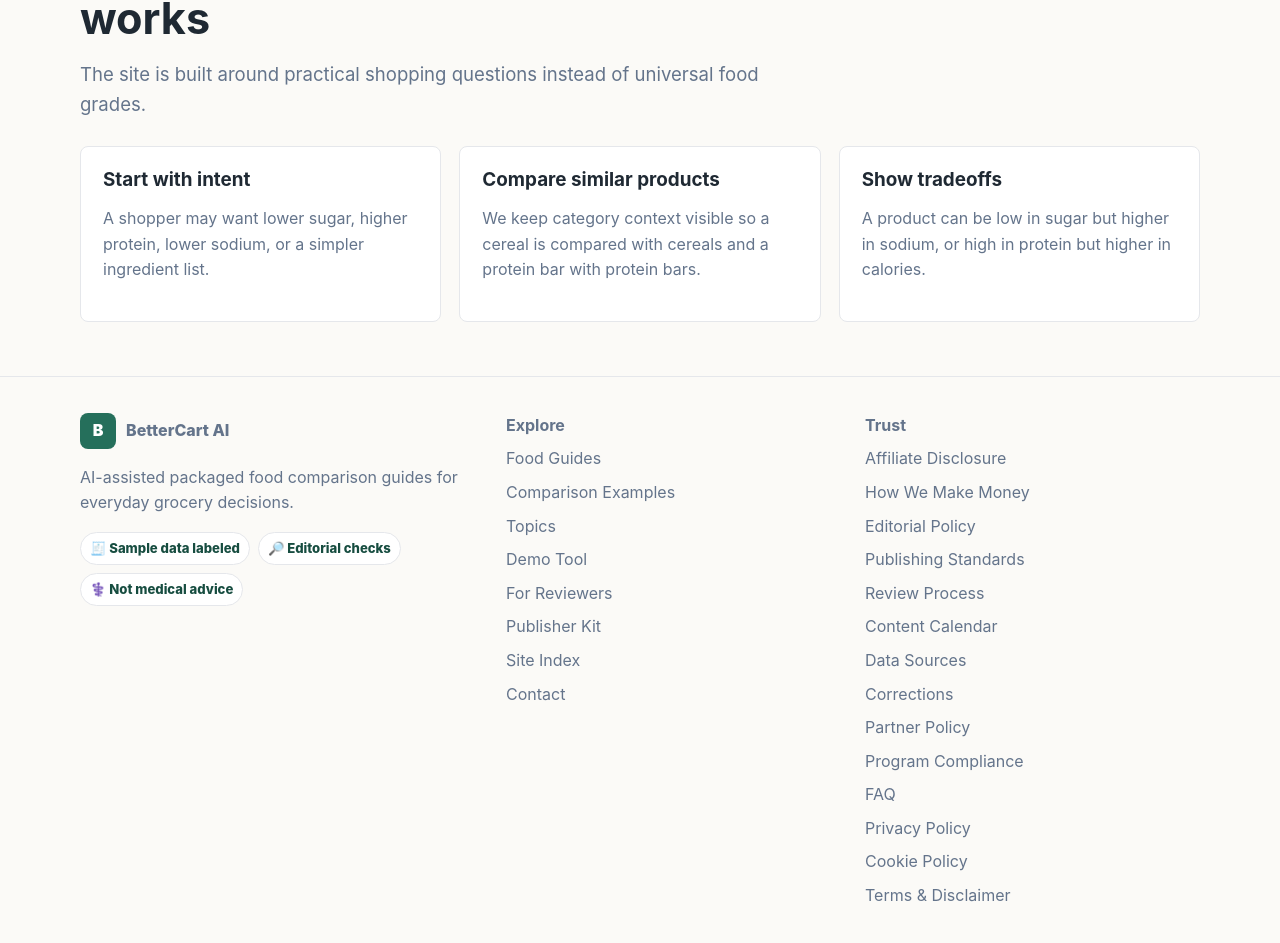
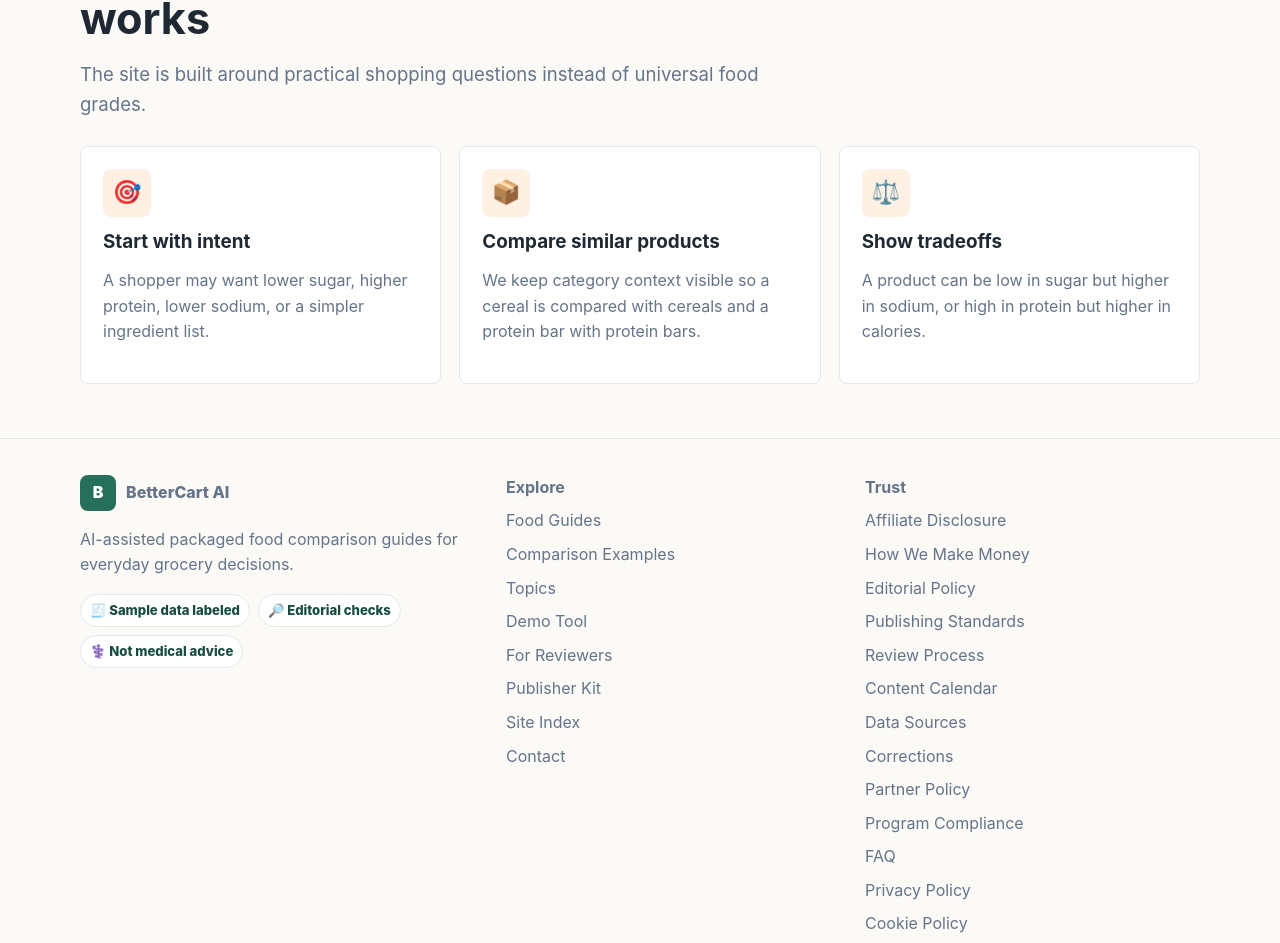
Before and after one commit to Astalos11/bettercart-ai-approval-site, a Next.js app: page / in a window 1280 px wide. Shown: the part 3706-4649 px from the top of the page. Built offline with nearby package versions, Linux system fonts and the light colour scheme; no server answers.

Commit message:
Make homepage workflow more visual

```diff
--- a/app/globals.css
+++ b/app/globals.css
@@ -480,6 +480,29 @@ h3 {
 
 .topic-map strong {
   line-height: 1.25;
+}
+
+.workflow-card {
+  position: relative;
+  background: var(--paper);
+  border: 1px solid var(--line);
+  border-radius: 8px;
+  padding: 22px;
+}
+
+.workflow-card span {
+  display: grid;
+  place-items: center;
+  width: 48px;
+  height: 48px;
+  border-radius: 8px;
+  background: var(--soft-orange);
+  font-size: 1.45rem;
+  margin-bottom: 14px;
+}
+
+.workflow-card p {
+  color: var(--muted);
 }
 
 .scenario-grid {
--- a/app/page.jsx
+++ b/app/page.jsx
@@ -43,14 +43,17 @@ const metricPreview = [
 
 const processSteps = [
   {
+    icon: "🎯",
     title: "Start with intent",
     text: "A shopper may want lower sugar, higher protein, lower sodium, or a simpler ingredient list."
   },
   {
+    icon: "📦",
     title: "Compare similar products",
     text: "We keep category context visible so a cereal is compared with cereals and a protein bar with protein bars."
   },
   {
+    icon: "⚖️",
     title: "Show tradeoffs",
     text: "A product can be low in sugar but higher in sodium, or high in protein but higher in calories."
   }
@@ -234,7 +237,8 @@ export default function HomePage() {
           </div>
           <div className="grid three">
             {processSteps.map((step) => (
-              <div className="card" key={step.title}>
+              <div className="workflow-card" key={step.title}>
+                <span aria-hidden="true">{step.icon}</span>
                 <h3>{step.title}</h3>
                 <p>{step.text}</p>
               </div>
```
